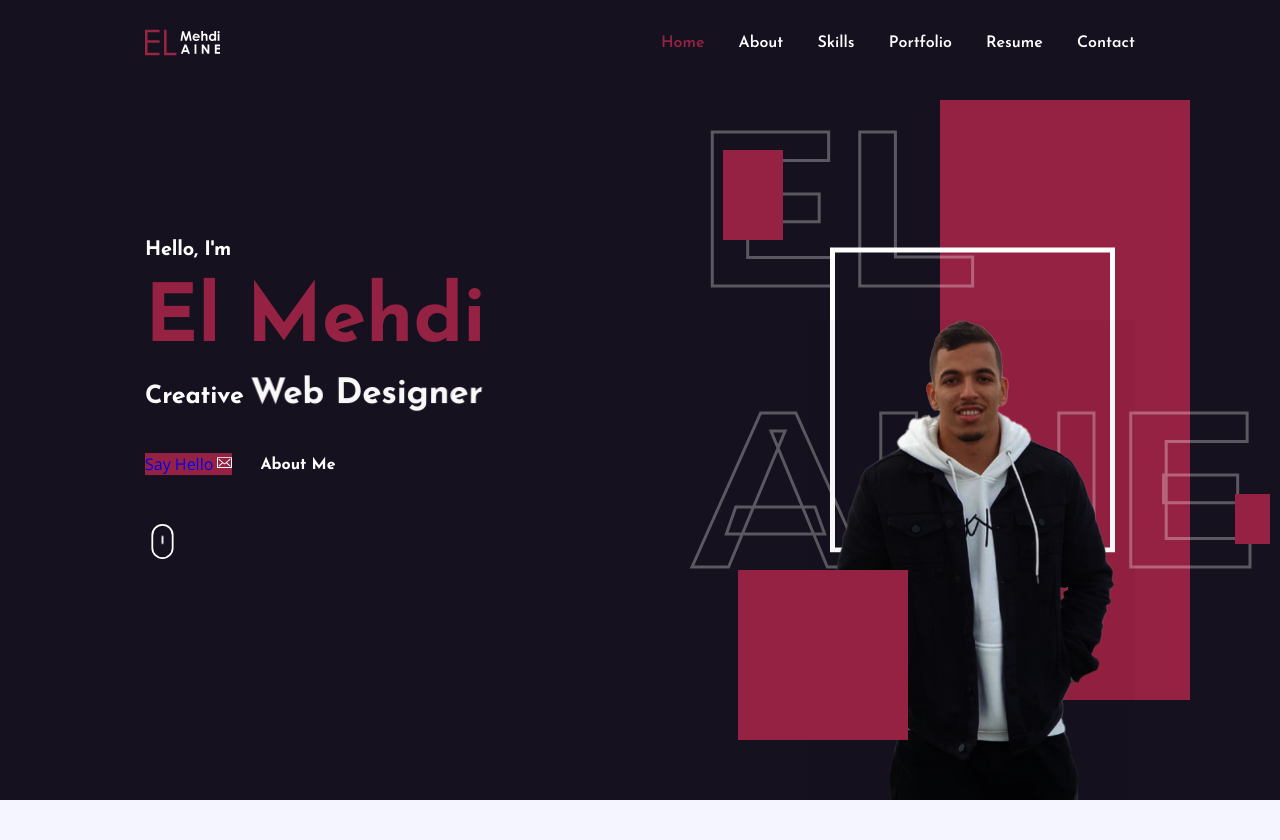
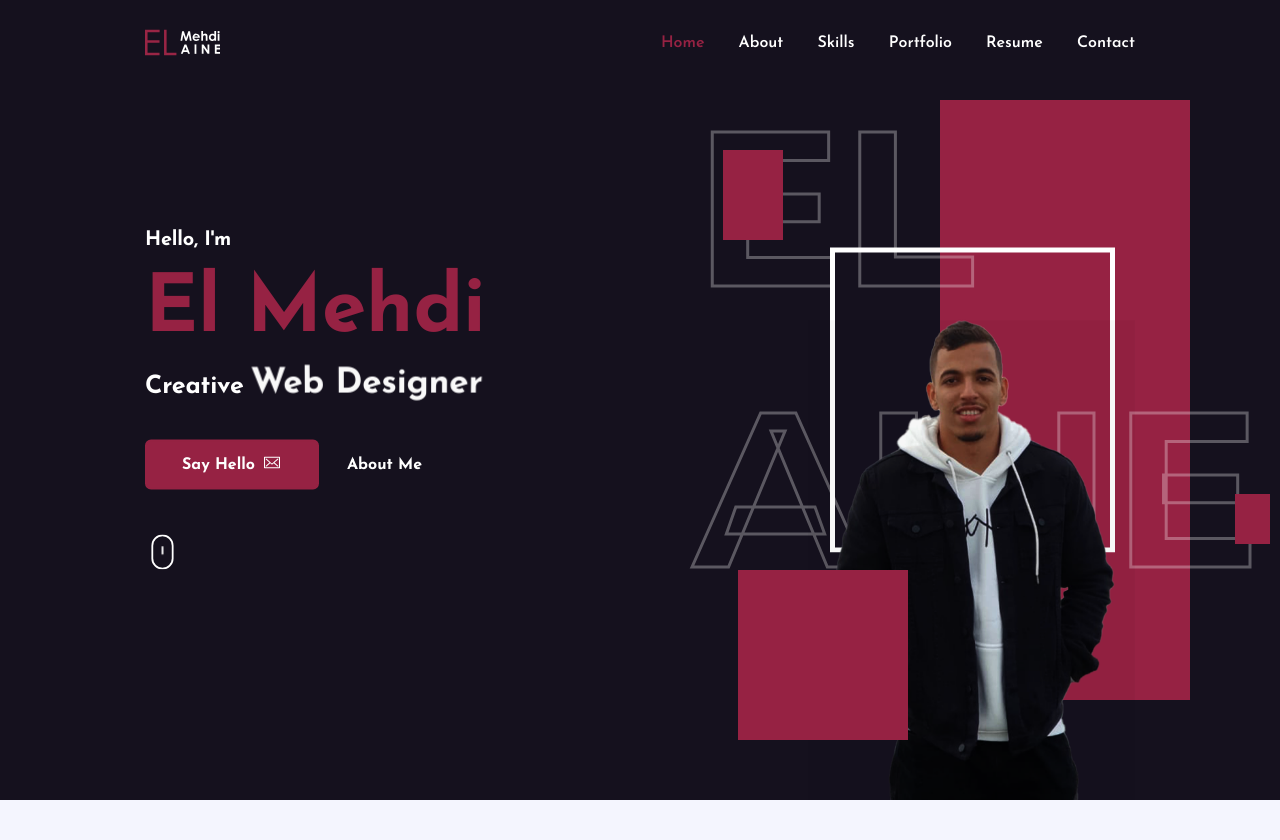
Before and after one commit to ainemehdi6/resume, a PHP site: page / in a window 1280 px wide. Shown: the top 840 px of the page. Run offline with PHP 8.4, Linux system fonts and the light colour scheme.

Commit message:
Update style.css

```diff
--- a/css/style.css
+++ b/css/style.css
@@ -643,7 +643,7 @@ h6 {
     width: auto;
 }
 
-.aali_tm_button.border button {
+.aali_tm_button.border a {
     background-color: transparent;
     color: #15111e;
 }
@@ -651,8 +651,7 @@ h6 {
 .aali_tm_button.border .svg {
     color: #962243;
 }
-
-.aali_tm_button button {
+.aali_tm_button a {
     text-decoration: none;
     color: #fff;
     font-family: "Josefin Sans";
@@ -688,6 +687,67 @@ h6 {
     color: #fff;
 }
 
+.aali_tm_button.border button:hover {
+    background-color: #962243;
+    color: #fff;
+}
+
+.aali_tm_button.border button:hover .svg {
+    color: #fff;
+}
+
+.aali_tm_button button .svg {
+    position: absolute;
+    top: 50%;
+    transform: translateY(-50%);
+    width: 18px;
+    height: 18px;
+    color: #fff;
+    margin-left: 9px;
+    margin-top: -2px;
+    -webkit-transition: all 0.3s ease;
+    -moz-transition: all 0.3s ease;
+    -ms-transition: all 0.3s ease;
+    -o-transition: all 0.3s ease;
+    transition: all 0.3s ease;
+}
+
+.aali_tm_button a {
+    text-decoration: none;
+    color: #fff;
+    font-family: "Josefin Sans";
+    display: inline-block;
+    background-color: #962243;
+    font-weight: 700;
+    position: relative;
+    padding: 15px 73px 15px 46px;
+    border-radius: 6px;
+    border: 2px solid #962243;
+    white-space: nowrap;
+    -webkit-transition: all 0.3s ease;
+    -moz-transition: all 0.3s ease;
+    -ms-transition: all 0.3s ease;
+    -o-transition: all 0.3s ease;
+    transition: all 0.3s ease;
+}
+
+.aali_tm_button a:hover {
+    background-color: transparent;
+    color: #15111e;
+}
+
+.aali_tm_button a:hover .svg {
+    color: #15111e;
+}
+
+.aali_tm_hero .aali_tm_button a:hover .svg {
+    color: #fff;
+}
+
+.aali_tm_hero .aali_tm_button a:hover {
+    color: #fff;
+}
+
 .aali_tm_button.border a:hover {
     background-color: #962243;
     color: #fff;
@@ -697,6 +757,21 @@ h6 {
     color: #fff;
 }
 
+.aali_tm_button a .svg {
+    position: absolute;
+    top: 50%;
+    transform: translateY(-50%);
+    width: 18px;
+    height: 18px;
+    color: #fff;
+    margin-left: 9px;
+    margin-top: -2px;
+    -webkit-transition: all 0.3s ease;
+    -moz-transition: all 0.3s ease;
+    -ms-transition: all 0.3s ease;
+    -o-transition: all 0.3s ease;
+    transition: all 0.3s ease;
+}
 .aali_tm_button button .svg {
     position: absolute;
     top: 50%;
@@ -3176,6 +3251,9 @@ input[type="number"] {
     .aali_tm_hero .cd-headline b {
         font-size: 35px;
     }
+    .aali_tm_button a {
+        padding: 10px 62px 9px 35px;
+    }
     .aali_tm_button button {
         padding: 10px 62px 9px 35px;
     }
@@ -3185,6 +3263,10 @@ input[type="number"] {
     .aali_tm_hero .hero_buttons {
         margin-top: 25px;
         margin-bottom: 45px;
+    }
+    .aali_tm_button a .svg {
+        width: 16px;
+        height: 16px;
     }
     .aali_tm_button button .svg {
         width: 16px;
```
